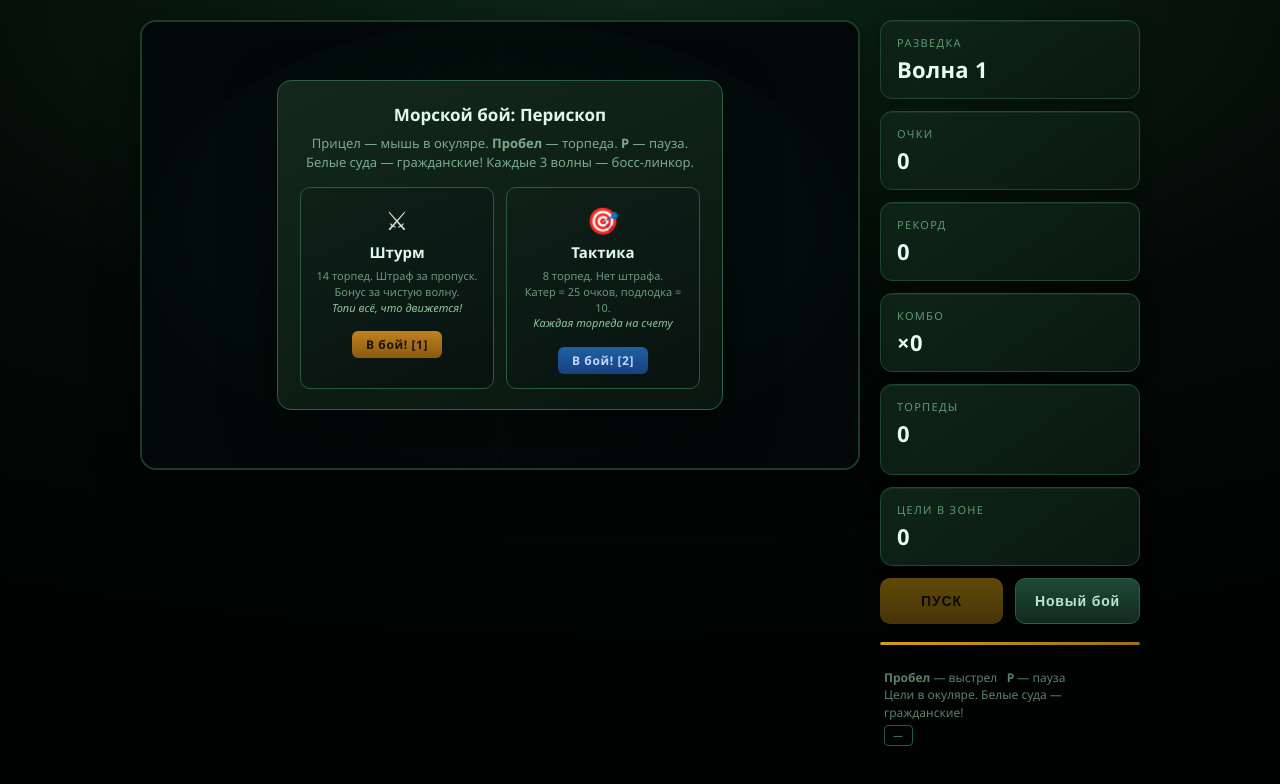
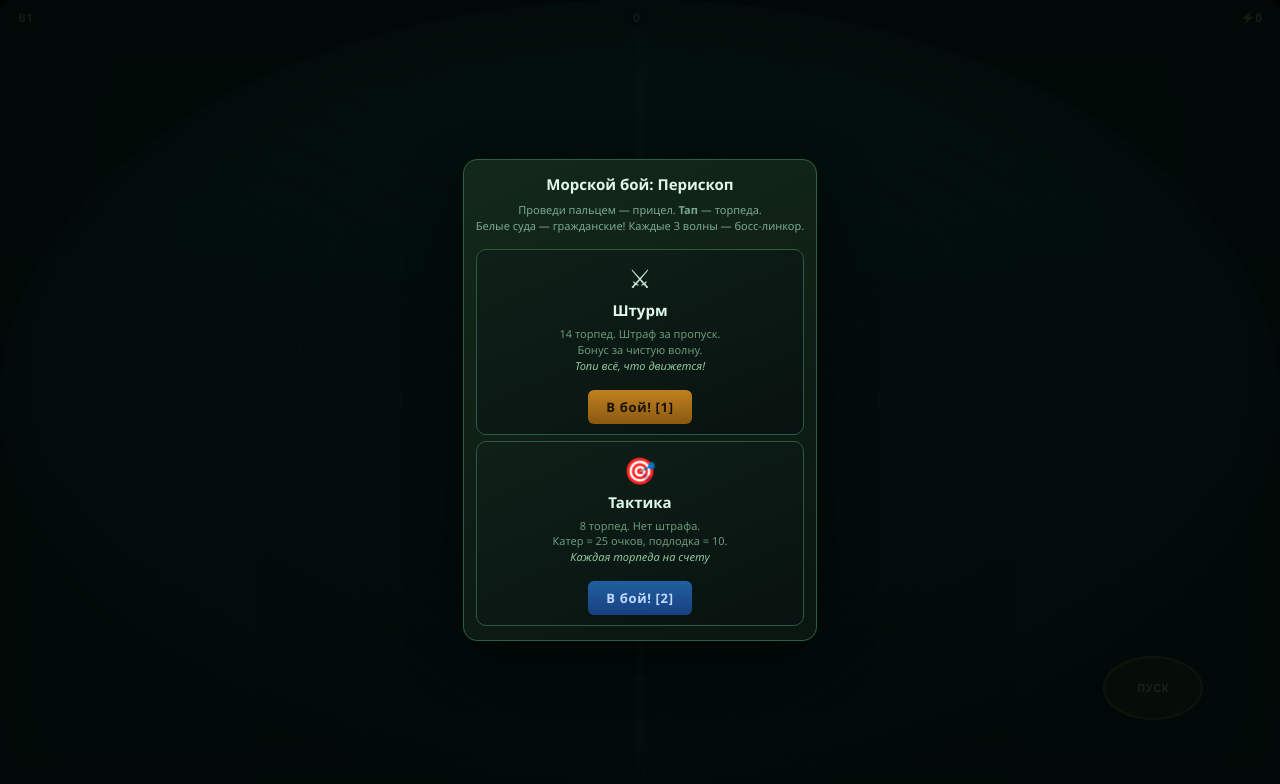
Before and after one commit to rudakovanailya-commits/morskoy_boy, a plain HTML site: page index.html in a window 1280 px wide. Drawn offline with Linux system fonts and the light colour scheme.

Commit message:
новый вариант

```diff
--- a/index.html
+++ b/index.html
@@ -2,8 +2,17 @@
 <html lang="ru">
 <head>
 <meta charset="UTF-8">
-<meta name="viewport" content="width=device-width, initial-scale=1">
+<meta name="viewport" content="width=device-width, initial-scale=1, maximum-scale=1, user-scalable=no">
 <title>Морской бой: перископ</title>
+<script>
+(function(){
+  var m = /Mobi|Android|iPhone|iPad|iPod|webOS|BlackBerry|Opera Mini|IEMobile/i.test(navigator.userAgent)
+    || 'ontouchstart' in window
+    || navigator.maxTouchPoints > 0
+    || screen.width < 860;
+  if(m) document.documentElement.classList.add('is-mobile');
+})();
+</script>
 <style>
   *, *::before, *::after { box-sizing: border-box; }
 
@@ -370,6 +379,81 @@
   .btn-share:hover { filter: brightness(1.1); }
 
   .hint { font-size: 12px; color: #5a8068; line-height: 1.45; padding: 0 4px; }
+  .hint-mobile { display: none; }
+
+  /* ───── Мобильный HUD внутри игры ───── */
+  .mob-hud {
+    display: none; position: absolute; top: 0; left: 0; right: 0; z-index: 18;
+    pointer-events: none; padding: 6px 10px;
+    justify-content: space-between;
+  }
+  .mh-item {
+    font-size: 12px; font-weight: 700; color: rgba(200,255,220,.55);
+    text-shadow: 0 1px 4px rgba(0,0,0,.9);
+    background: rgba(5,15,10,.45); padding: 3px 8px; border-radius: 4px;
+  }
+  .mh-ammo { color: rgba(255,220,130,.7); }
+
+  .mob-btn-fire {
+    display: none; position: absolute; z-index: 18;
+    bottom: 10%; right: 6%;
+    width: 64px; height: 64px; border-radius: 50%;
+    border: 2px solid rgba(200,160,40,.45);
+    background: rgba(140,110,20,.3);
+    color: rgba(255,230,140,.85); font-size: 11px; font-weight: 800;
+    letter-spacing: .06em; cursor: pointer;
+    -webkit-tap-highlight-color: transparent;
+    backdrop-filter: blur(2px); -webkit-backdrop-filter: blur(2px);
+    transition: transform .1s, background .1s;
+  }
+  .mob-btn-fire:active { transform: scale(.88); background: rgba(200,160,40,.5); }
+
+  /* ───── Мобильная адаптация (класс .is-mobile на <html>) ───── */
+  .game {
+    -webkit-touch-callout: none; -webkit-user-select: none; user-select: none;
+    touch-action: none;
+  }
+
+  .is-mobile body,
+  .is-mobile { height: 100dvh; height: 100vh; overflow: hidden; background: #030806; margin: 0; }
+
+  .is-mobile .container {
+    flex-wrap: nowrap; flex-direction: column;
+    padding: 0; gap: 0; max-width: none;
+    height: 100dvh; height: 100vh; overflow: hidden;
+  }
+  .is-mobile .game {
+    flex: none; width: 100%; height: 100dvh; height: 100vh;
+    max-width: none; aspect-ratio: unset;
+    border-radius: 0; border: none;
+  }
+  .is-mobile .panel { display: none !important; }
+
+  .is-mobile .mob-hud { display: flex; }
+  .is-mobile .mob-btn-fire { display: flex; align-items: center; justify-content: center; }
+
+  .is-mobile .hint-desktop { display: none; }
+  .is-mobile .hint-mobile { display: inline; }
+
+  .is-mobile .overlay-card--wide { max-width: 94vw; }
+  .is-mobile .overlay-card { max-width: 94vw; padding: 14px 12px; }
+  .is-mobile .overlay-card h2 { font-size: 15px; }
+  .is-mobile .overlay-card p { font-size: 11px; }
+  .is-mobile .mode-cards { flex-direction: column; gap: 6px; }
+  .is-mobile .mode-card { padding: 10px 8px; }
+  .is-mobile .mode-card .mode-key { padding: 8px 18px; font-size: 13px; }
+
+  .is-mobile .wave-banner { font-size: 15px; }
+  .is-mobile .stage-name { font-size: 9px; top: 12%; }
+  .is-mobile .radio-toast { font-size: 11px; bottom: 22%; padding: 5px 12px; }
+  .is-mobile .boss-hp { width: 120px; height: 7px; }
+  .is-mobile .float-pts { font-size: 14px; }
+  .is-mobile .float-pts--big { font-size: 20px; }
+
+  @media (max-width: 400px) {
+    .is-mobile .mob-btn-fire { width: 56px; height: 56px; font-size: 10px; }
+    .is-mobile .mh-item { font-size: 11px; padding: 2px 6px; }
+  }
 </style>
 </head>
 <body>
@@ -400,7 +484,7 @@
     <div class="overlay" id="modeOverlay">
       <div class="overlay-card overlay-card--wide">
         <h2>Морской бой: Перископ</h2>
-        <p>Прицел — мышь в окуляре. <strong>Пробел</strong> — торпеда. <strong>P</strong> — пауза.<br>Белые суда — гражданские! Каждые 3 волны — босс-линкор.</p>
+        <p><span class="hint-desktop">Прицел — мышь в окуляре. <strong>Пробел</strong> — торпеда. <strong>P</strong> — пауза.</span><span class="hint-mobile">Проведи пальцем — прицел. <strong>Тап</strong> — торпеда.</span><br>Белые суда — гражданские! Каждые 3 волны — босс-линкор.</p>
         <div class="mode-cards">
           <div class="mode-card mode-card--assault" id="modeAssault">
             <div class="mode-icon">&#9876;</div>
@@ -444,24 +528,30 @@
         </div>
       </div>
     </div>
+    <div class="mob-hud" id="mobHud">
+      <span class="mh-item" id="mhWave">В1</span>
+      <span class="mh-item" id="mhScore">0</span>
+      <span class="mh-item mh-ammo" id="mhAmmo">0</span>
+    </div>
+    <button type="button" class="mob-btn-fire" id="mobBtnFire">ПУСК</button>
   </div>
 
   <div class="panel">
     <div class="box"><span class="label" id="stageLabel">—</span><span class="value" id="waveEl">—</span></div>
     <div class="box"><span class="label">Очки</span><span class="value" id="score">0</span></div>
-    <div class="box"><span class="label">Рекорд</span><span class="value" id="bestScore">0</span></div>
-    <div class="box box--combo"><span class="label">Комбо</span><span class="value" id="comboEl">&times;0</span></div>
+    <div class="box mob-hide"><span class="label">Рекорд</span><span class="value" id="bestScore">0</span></div>
+    <div class="box box--combo mob-hide"><span class="label">Комбо</span><span class="value" id="comboEl">&times;0</span></div>
     <div class="box">
       <span class="label">Торпеды</span><span class="value" id="ammo">0</span>
       <div class="torpedo-bar" id="torpBar"></div>
     </div>
-    <div class="box"><span class="label">Цели в зоне</span><span class="value" id="targets">0</span></div>
+    <div class="box mob-hide"><span class="label">Цели в зоне</span><span class="value" id="targets">0</span></div>
     <div class="btn-row">
       <button type="button" class="btn-fire" id="btnFire" onclick="shoot()">ПУСК</button>
       <button type="button" class="btn-reset" onclick="resetGame()">Новый бой</button>
     </div>
     <div class="reload-wrap"><div class="reload-fill" id="reloadFill"></div></div>
-    <p class="hint"><strong>Пробел</strong> — выстрел &nbsp; <strong>P</strong> — пауза<br>Цели в окуляре. Белые суда — гражданские!<br><span class="mode-badge" id="modeBadge">—</span></p>
+    <p class="hint"><span class="hint-desktop"><strong>Пробел</strong> — выстрел &nbsp; <strong>P</strong> — пауза</span><span class="hint-mobile"><strong>Тап</strong> — прицел + выстрел</span><br>Цели в окуляре. Белые суда — гражданские!<br><span class="mode-badge" id="modeBadge">—</span></p>
   </div>
 </div>
 
@@ -580,6 +670,11 @@
 function speedMul(){return 1+Math.min((wave-1)*.06+sc/300,.55)}
 function spawnMs(){return Math.max(500,cfg().spawnBase-wave*90-Math.min(sc,40)*10)}
 
+var mhWave=document.getElementById("mhWave");
+var mhScore=document.getElementById("mhScore");
+var mhAmmo=document.getElementById("mhAmmo");
+var mobFire=document.getElementById("mobBtnFire");
+
 function updateUI(){
   scoreEl.textContent=sc;ammoEl.textContent=ammo;
   targEl.textContent=targets.length;
@@ -593,6 +688,9 @@
   game.classList.toggle("combo-hot",combo>=5);
   ch.classList.toggle("hot",combo>=3);
   updateTorpBar();
+  mhWave.textContent="\u0412"+wave;
+  mhScore.textContent=sc;
+  mhAmmo.textContent="\u26A1"+ammo;
 }
 
 function updateTorpBar(){
@@ -693,8 +791,26 @@
 function inOcular(cx,cy){var r=game.getBoundingClientRect(),w=r.width,h=r.height;if(w<=0||h<=0)return false;if(cx<r.left||cx>r.right||cy<r.top||cy>r.bottom)return false;var nx=(cx-r.left-w*.5)/(w*.5),ny=(cy-r.top-h*.5)/(h*.5);return nx*nx+ny*ny<=1.001}
 function setAim(cx,cy){if(paused||over)return;if(!inOcular(cx,cy))return;var r=game.getBoundingClientRect();if(r.width<=0)return;aimRel=clamp((cx-r.left)/r.width)}
 window.addEventListener("mousemove",function(e){setAim(e.clientX,e.clientY)});
-game.addEventListener("touchstart",function(e){var t=e.touches[0];if(t)setAim(t.clientX,t.clientY)},{passive:true});
-document.addEventListener("touchmove",function(e){var t=e.touches[0];if(t)setAim(t.clientX,t.clientY)},{passive:true});
+var _tStart=0,_tX0=0,_tY0=0;
+game.addEventListener("touchstart",function(e){
+  e.preventDefault();
+  var t=e.touches[0];if(!t)return;
+  _tStart=performance.now();_tX0=t.clientX;_tY0=t.clientY;
+  setAim(t.clientX,t.clientY);
+},{passive:false});
+game.addEventListener("touchmove",function(e){
+  e.preventDefault();
+  var t=e.touches[0];if(t)setAim(t.clientX,t.clientY);
+},{passive:false});
+game.addEventListener("touchend",function(e){
+  var ct=e.changedTouches[0];if(!ct)return;
+  var dt=performance.now()-_tStart;
+  var dx=Math.abs(ct.clientX-_tX0),dy=Math.abs(ct.clientY-_tY0);
+  if(dt<300&&dx<20&&dy<20)shoot();
+},{passive:true});
+game.addEventListener("contextmenu",function(e){e.preventDefault()});
+mobFire.addEventListener("touchstart",function(e){e.stopPropagation();e.preventDefault();shoot()},{passive:false});
+mobFire.addEventListener("click",function(e){e.stopPropagation();shoot()});
 
 function rafLoop(now){
   var t=now!==undefined?now:performance.now();
```
